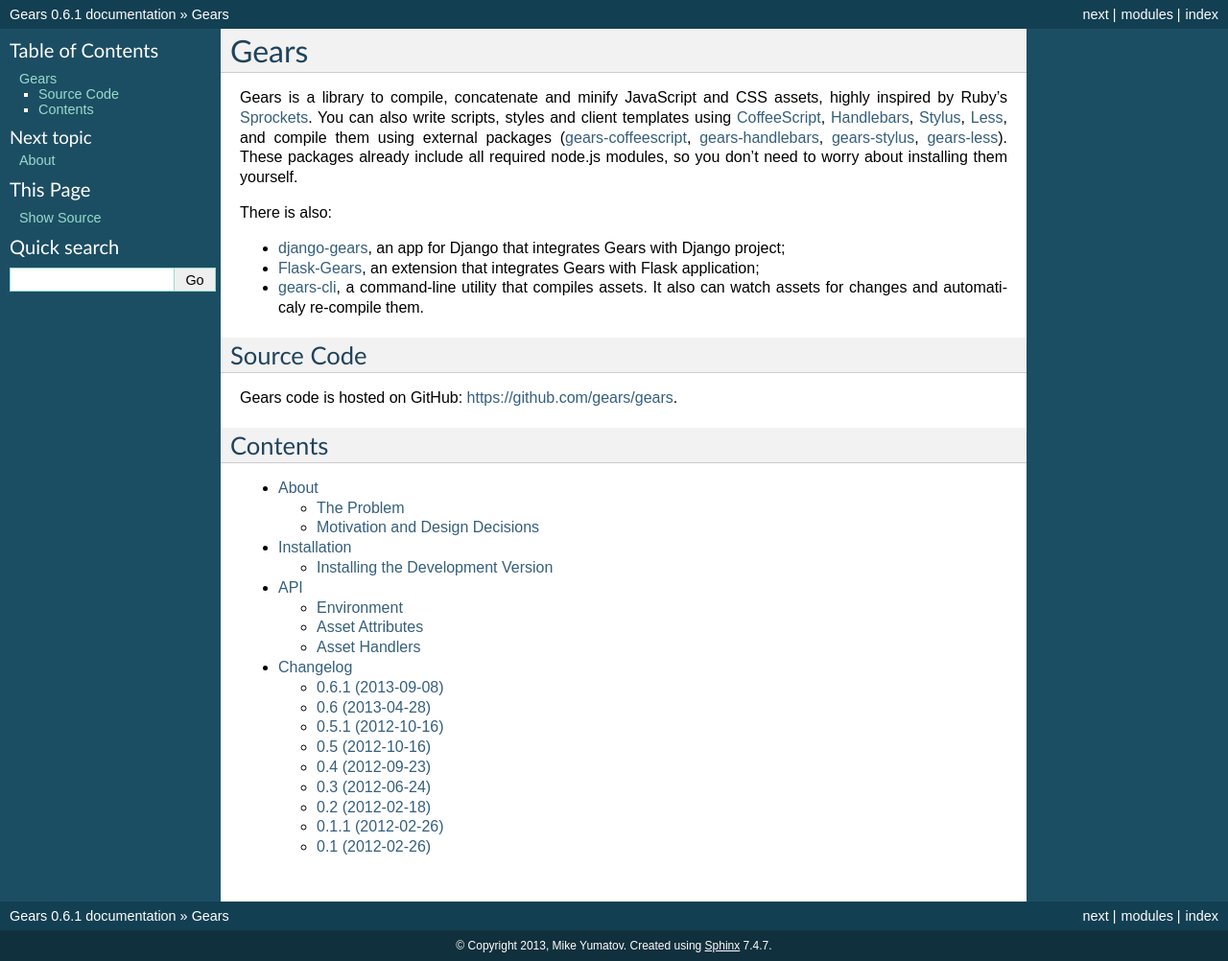
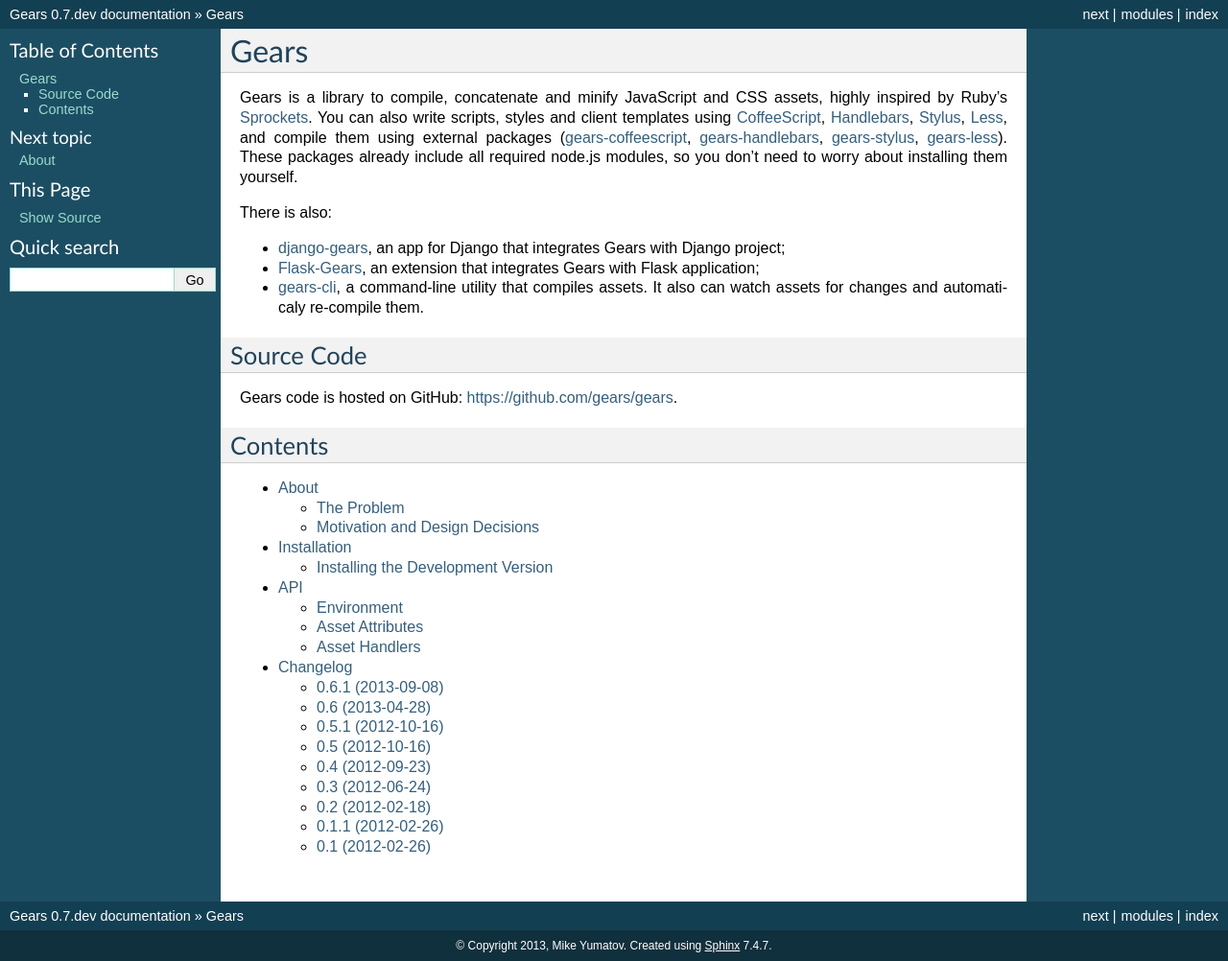
Before and after one commit to gears/gears, a Sphinx documentation site: the page built from docs/index.rst, in a window 1280 px wide. Shown: the whole page at 96% size. Built offline with Sphinx 7.4.7, drawn with Linux system fonts in a browser that asks for light colours.

Commit message:
Bump version number for development

```diff
--- a/docs/conf.py
+++ b/docs/conf.py
@@ -48,9 +48,9 @@
 # built documents.
 #
 # The short X.Y version.
-version = '0.6'
+version = '0.7'
 # The full version, including alpha/beta/rc tags.
-release = '0.6.1'
+release = '0.7.dev'
 
 # The language for content autogenerated by Sphinx. Refer to documentation
 # for a list of supported languages.
--- a/setup.py
+++ b/setup.py
@@ -8,7 +8,7 @@
 
 setup(
     name='Gears',
-    version='0.6.1',
+    version='0.7.dev',
     license='ISC',
     description='Compiles and concatenates JavaScript and CSS assets.',
     long_description=read('README.rst'),
```
